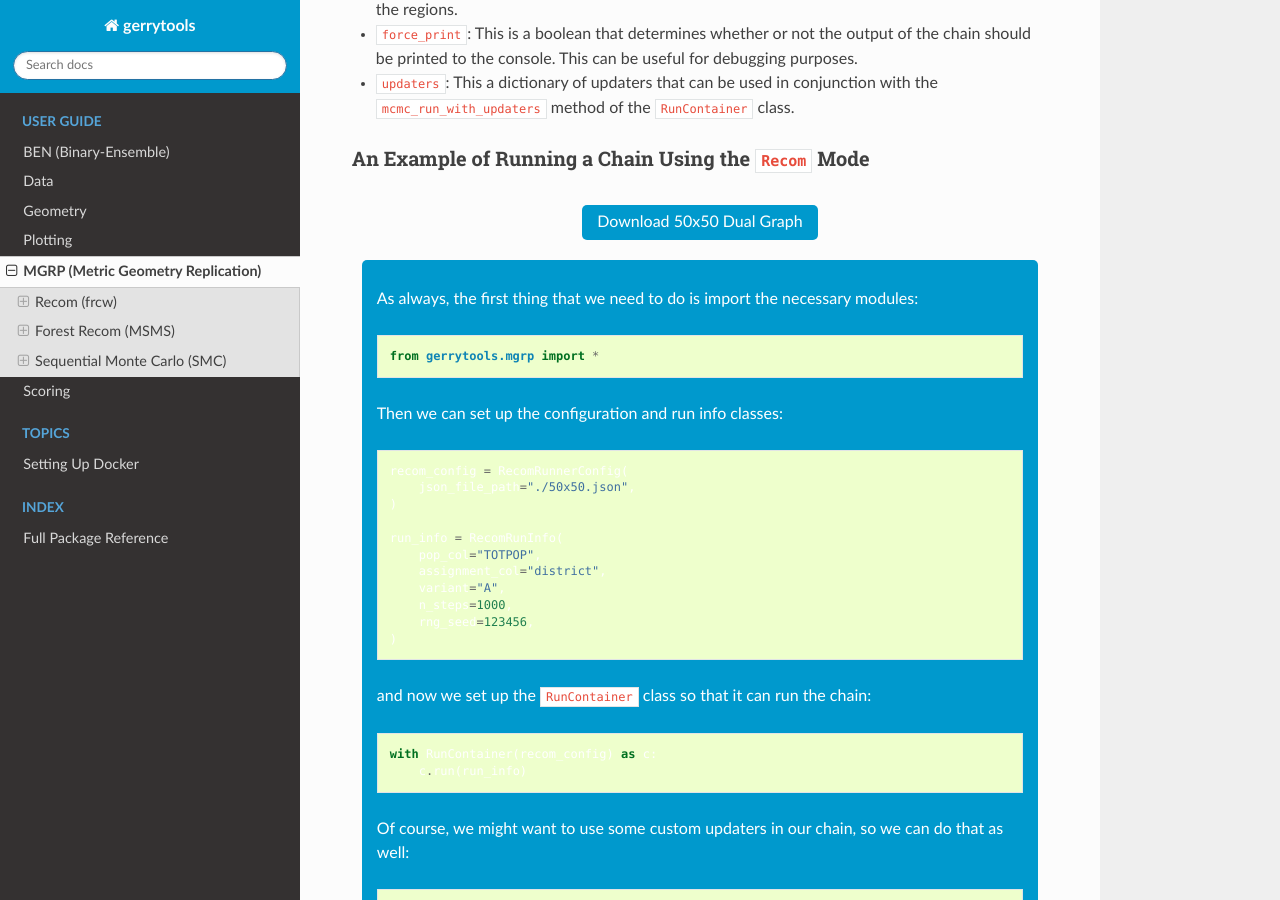
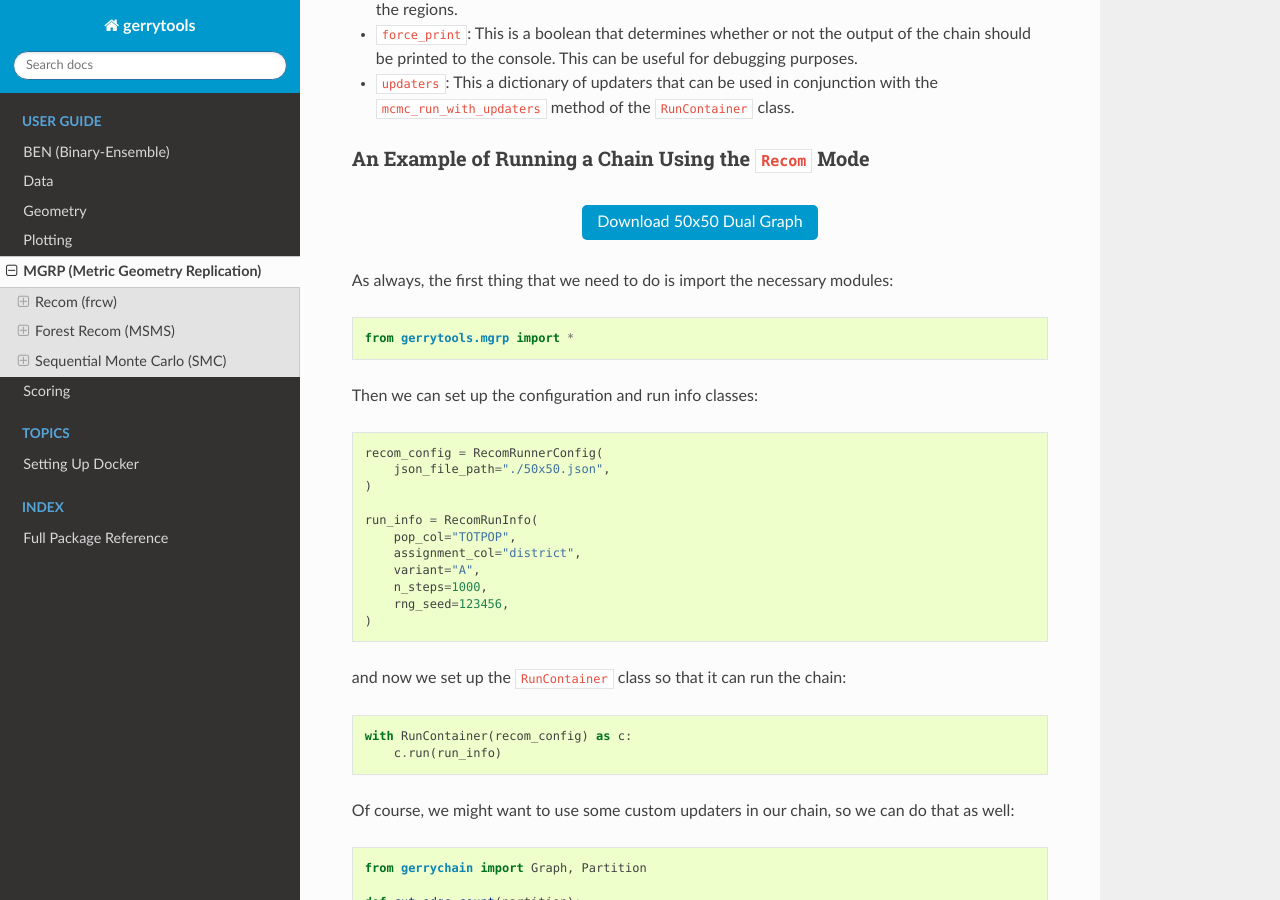
Before and after one commit to mggg/gerrytools, a Sphinx documentation site: the page built from docs/source/user/mgrp.rst, in a window 1280 px wide and 900 px high, scrolled down 3269 px. Built offline with Sphinx 7.4.7 and the Read the Docs theme 2.0.0, drawn with Linux system fonts in a browser that asks for light colours.

Commit message:
Missed close on </a> tag

```diff
--- a/docs/source/user/mgrp.rst
+++ b/docs/source/user/mgrp.rst
@@ -177,7 +177,7 @@
     <div class="center-container">
         <a class="download-badge" href="https://github.com/peterrrock2/gerrytools-dev/blob/main/tutorials/data/50x50.json">
             Download 50x50 Dual Graph
-        </>
+        </a>
     </div>
     <br style="line-height: 5px;">
 
```
